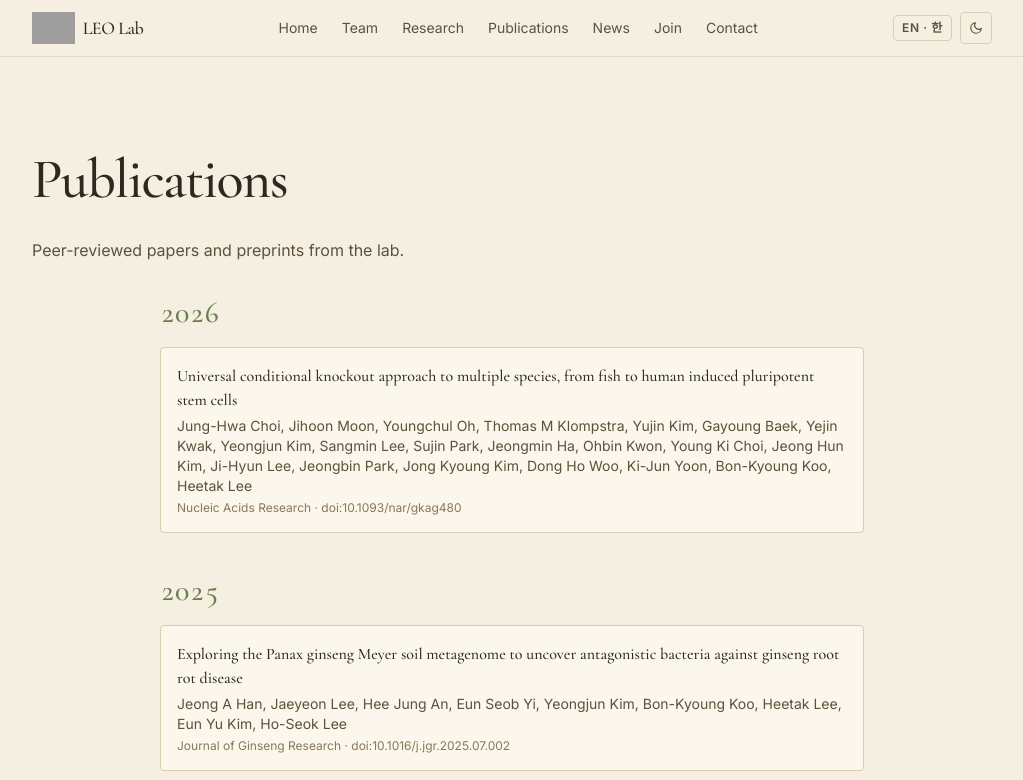
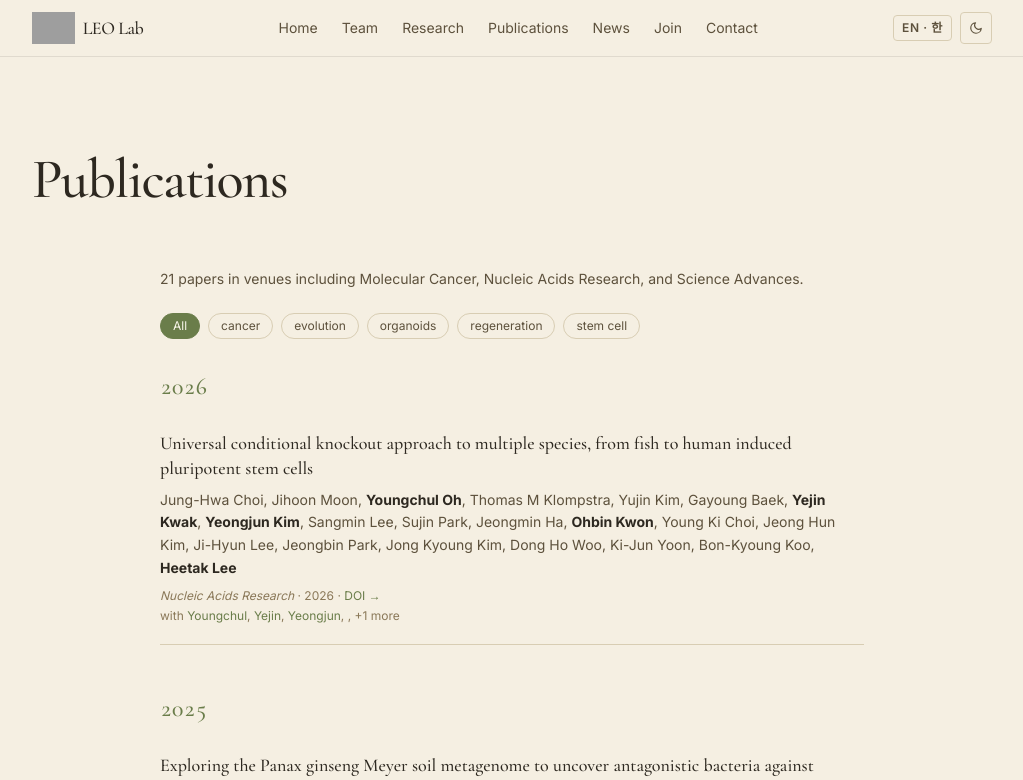
Before and after one commit to leo-laboratory/leo-laboratory.github.io, a Next.js app: page /publications in a window 1280 px wide. Shown: the top 780 px of the page, without its empty margins (128-1151 px from the left). Built offline with nearby package versions, Linux system fonts and the light colour scheme; grey boxes are pictures that could not be loaded.

Commit message:
feat(pub): wire up new publications page with tag filter, counter, components

```diff
--- a/src/app/publications/page.tsx
+++ b/src/app/publications/page.tsx
@@ -1,76 +1,106 @@
 'use client'
 
+import { useEffect, useMemo, useState } from 'react'
 import { useTranslation } from '@/lib/i18n'
-import { getPublicationsByYear } from '@/lib/data'
+import { getPublicationsByYear, getTeam, getAlumni } from '@/lib/data'
+import type { Tag } from '@/lib/data'
+import { TAG_VOCAB } from '@/lib/data/types'
+import { buildAuthorIndex } from '@/lib/authorMatch'
+import type { LabAuthor } from '@/lib/authorMatch'
 import { PageHeader } from '@/components/page/PageHeader'
+import { TagFilterBar } from '@/components/publications/TagFilterBar'
+import { PublicationsCounter } from '@/components/publications/PublicationsCounter'
+import { PublicationItem } from '@/components/publications/PublicationItem'
+
+const PI_ID = 'heetak-lee'
+
+function isTag(s: string | null): s is Tag {
+  return s !== null && (TAG_VOCAB as readonly string[]).includes(s)
+}
+
+function readTagFromHash(): Tag | null {
+  if (typeof window === 'undefined') return null
+  const m = window.location.hash.match(/tag=([a-z]+)/)
+  return m && isTag(m[1]) ? m[1] : null
+}
 
 export default function PublicationsPage() {
   const { t } = useTranslation()
   const byYear = getPublicationsByYear()
+  const allPubs = byYear.flatMap(g => g.items)
+
+  const labAuthors: LabAuthor[] = useMemo(() => {
+    const team = getTeam().map(m => ({
+      id: m.id,
+      name: m.name,
+      nameKo: m.nameKo,
+      kind: 'team' as const,
+    }))
+    const alumni = getAlumni().map(m => ({
+      id: m.id,
+      name: m.name,
+      nameKo: m.nameKo,
+      kind: 'alumni' as const,
+    }))
+    return [...team, ...alumni]
+  }, [])
+
+  const authorIndex = useMemo(() => buildAuthorIndex(labAuthors), [labAuthors])
+
+  const [active, setActive] = useState<Tag | null>(null)
+
+  useEffect(() => {
+    setActive(readTagFromHash())
+    const onHash = () => setActive(readTagFromHash())
+    window.addEventListener('hashchange', onHash)
+    return () => window.removeEventListener('hashchange', onHash)
+  }, [])
+
+  const handleChange = (tag: Tag | null) => {
+    setActive(tag)
+    const nextHash = tag ? `#tag=${tag}` : ''
+    if (typeof window !== 'undefined') {
+      const url = window.location.pathname + window.location.search + nextHash
+      window.history.replaceState(null, '', url)
+    }
+  }
+
+  const filteredByYear = active
+    ? byYear
+        .map(g => ({ year: g.year, items: g.items.filter(p => p.tags?.includes(active)) }))
+        .filter(g => g.items.length > 0)
+    : byYear
 
   return (
     <>
-      <PageHeader title={t('publications.title')} intro={t('publications.intro')} />
+      <PageHeader title={t('publications.title')} />
 
-      <div className="max-w-3xl mx-auto px-4 sm:px-6 lg:px-8 pb-12">
-        {byYear.length === 0 ? (
+      <div className="max-w-3xl mx-auto px-4 sm:px-6 lg:px-8 pb-16">
+        <PublicationsCounter count={allPubs.length} />
+        <TagFilterBar active={active} onChange={handleChange} />
+
+        {filteredByYear.length === 0 ? (
           <p className="text-sm italic" style={{ color: 'var(--text-muted)' }}>
             {t('publications.empty')}
           </p>
         ) : (
-          <div className="space-y-10">
-            {byYear.map(({ year, items }) => (
+          <div className="space-y-12">
+            {filteredByYear.map(({ year, items }) => (
               <section key={year}>
                 <h2
-                  className="text-3xl font-serif font-medium mb-4 tabular-nums"
+                  className="font-serif font-medium text-2xl mb-2 tabular-nums"
                   style={{ color: 'var(--accent)' }}
                 >
                   {year}
                 </h2>
-                <ul className="space-y-4">
+                <ul>
                   {items.map(pub => (
-                    <li
+                    <PublicationItem
                       key={pub.id}
-                      className="p-4 rounded-sm border"
-                      style={{ background: 'var(--bg-secondary)', borderColor: 'var(--border)' }}
-                    >
-                      <h3 className="font-serif font-medium mb-1" style={{ color: 'var(--text-primary)' }}>
-                        {pub.url ? (
-                          <a href={pub.url} target="_blank" rel="noreferrer" className="hover:underline">
-                            {pub.title}
-                          </a>
-                        ) : (
-                          pub.title
-                        )}
-                      </h3>
-                      <p className="text-sm mb-1" style={{ color: 'var(--text-secondary)' }}>
-                        {pub.authors.join(', ')}
-                      </p>
-                      <p className="text-xs" style={{ color: 'var(--text-muted)' }}>
-                        {pub.venue}
-                        {pub.doi && (
-                          <>
-                            {' · '}
-                            <a
-                              href={`https://doi.org/${pub.doi}`}
-                              target="_blank"
-                              rel="noreferrer"
-                              className="hover:underline"
-                            >
-                              doi:{pub.doi}
-                            </a>
-                          </>
-                        )}
-                        {pub.preprint && (
-                          <>
-                            {' · '}
-                            <a href={pub.preprint} target="_blank" rel="noreferrer" className="hover:underline">
-                              preprint
-                            </a>
-                          </>
-                        )}
-                      </p>
-                    </li>
+                      pub={pub}
+                      index={authorIndex}
+                      excludeIds={[PI_ID]}
+                    />
                   ))}
                 </ul>
               </section>
```
